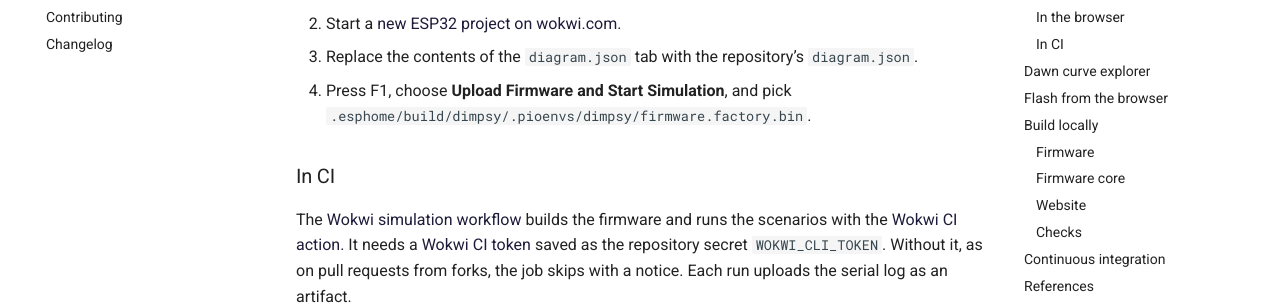
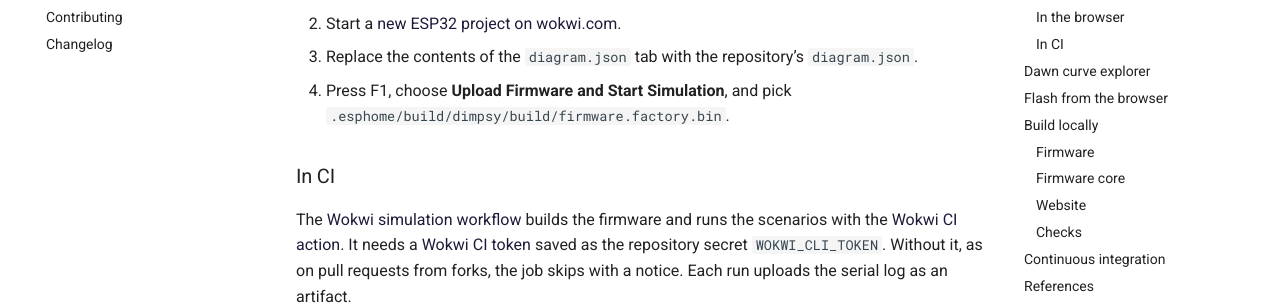
Before and after one commit to Joe-Heffer/dimpsy, an MkDocs documentation site: the page built from docs/developers.md, in a window 1280 px wide and 900 px high, scrolled down 775 px. Shown: the part 153-458 px from the top of the window. Built offline with MkDocs 1.6.1 and Material for MkDocs 9.7.7, drawn with Linux system fonts in a browser that asks for light colours; comment, search, counter and statistics services are not loaded.

Commit message:
fix(ci): use ESP-IDF build path for firmware binaries (#75)
ESPHome now builds the esp-idf framework with its own toolchain and
not PlatformIO, so the binaries land in .esphome/build/dimpsy/build/
and not .pioenvs/dimpsy/. The website workflow failed when copying
firmware.factory.bin, so the Pages site was not deployed. Update the
path in the website workflow, wokwi.toml and the developer guide.


Claude-Session: https://claude.ai/code/session_018WMcuok7FPsnsYeNTtk2bD

Co-authored-by: Claude <noreply@anthropic.com>

```diff
--- a/docs/developers.md
+++ b/docs/developers.md
@@ -29,7 +29,7 @@ The diagram has no SK6812 strip or TSL2591 light sensor, so the lamp output is n
 1. Build the firmware as above.
 2. Start a [new ESP32 project on wokwi.com](https://wokwi.com/projects/new/esp32).
 3. Replace the contents of the `diagram.json` tab with the repository’s `diagram.json`.
-4. Press F1, choose **Upload Firmware and Start Simulation**, and pick `.esphome/build/dimpsy/.pioenvs/dimpsy/firmware.factory.bin`.
+4. Press F1, choose **Upload Firmware and Start Simulation**, and pick `.esphome/build/dimpsy/build/firmware.factory.bin`.
 
 ### In CI
 
```
Also changed, not shown: CHANGELOG.md (+4 -0 lines), 2 other files.
